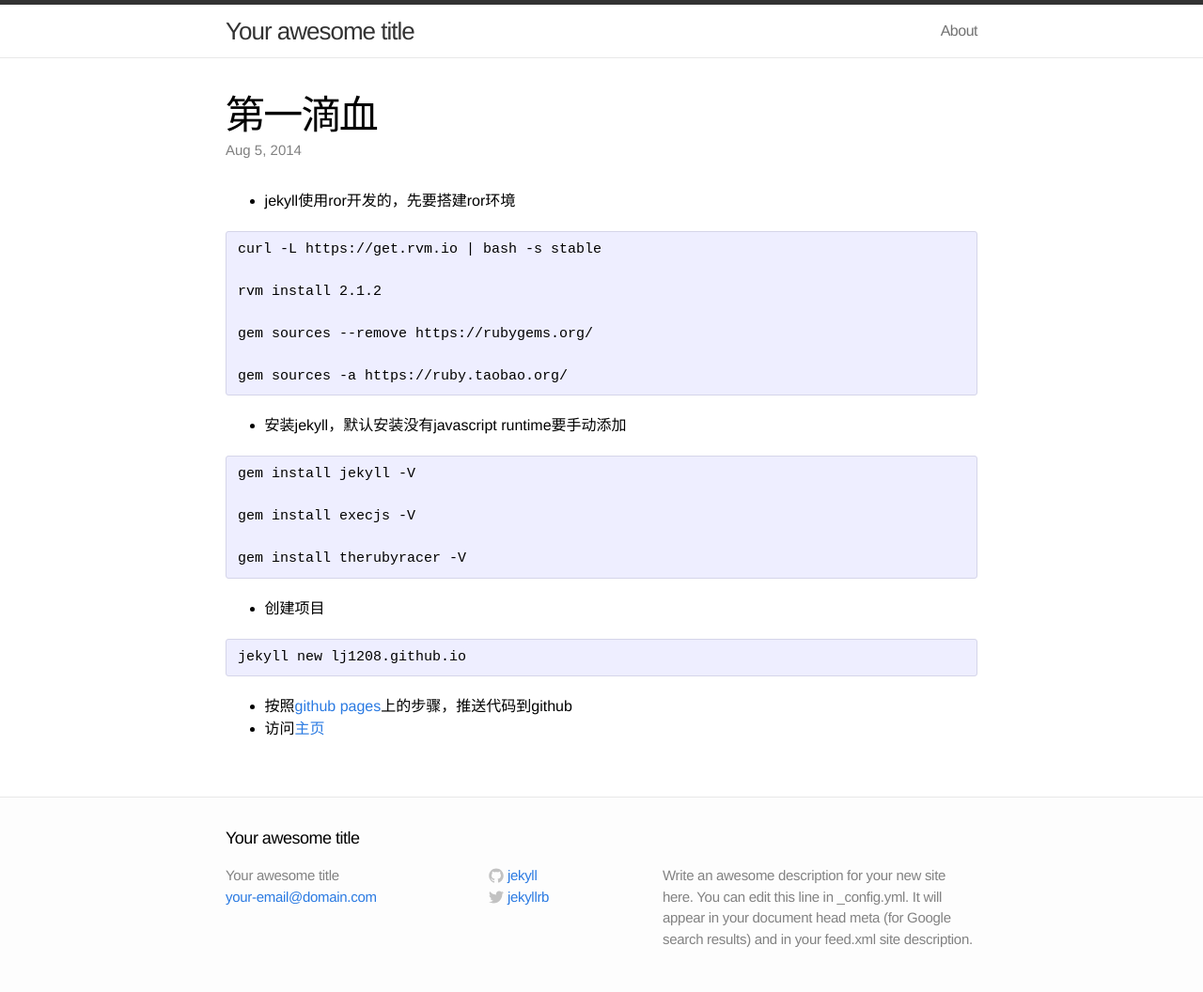
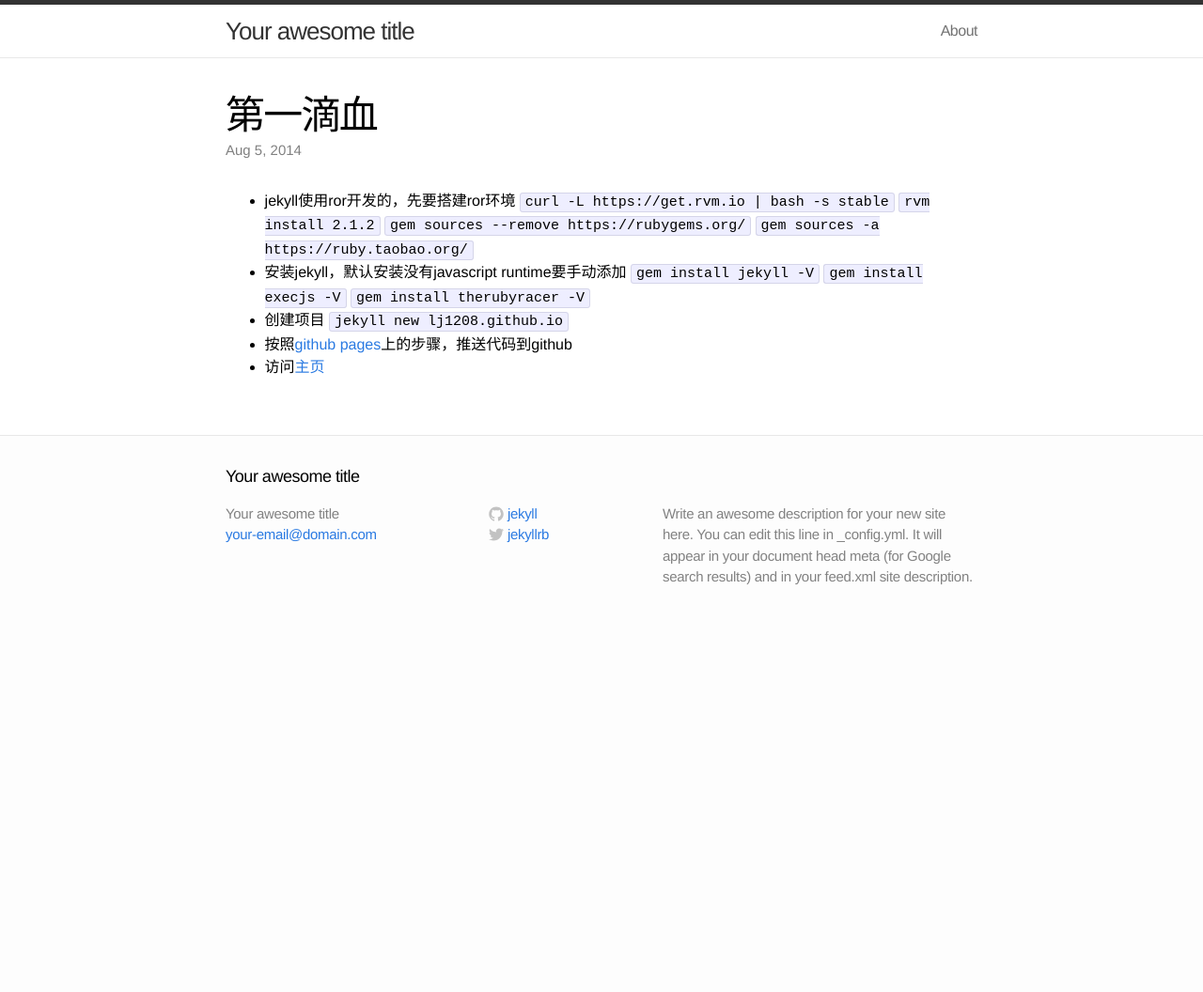
Before and after one commit to lj1208/lj1208.github.io, a Jekyll site: the page built from _posts/2014-08-05-第一滴血.markdown, in a window 1280 px wide. Shown: the whole page at 94% size. Built offline with Jekyll 4.4.1, drawn with Linux system fonts in a browser that asks for light colours; after the commit the page ends 900 px from its top, so only the background shows below that.

````diff
--- a/_posts/2014-08-05-第一滴血.markdown
+++ b/_posts/2014-08-05-第一滴血.markdown
@@ -5,34 +5,19 @@ date:   2014-08-05 22:50:25
 categories: jekyll update
 ---
 
-
 * jekyll使用ror开发的，先要搭建ror环境
-
-```
-curl -L https://get.rvm.io | bash -s stable
-
-rvm install 2.1.2
-
-gem sources --remove https://rubygems.org/
-
-gem sources -a https://ruby.taobao.org/
-```
+`curl -L https://get.rvm.io | bash -s stable`
+`rvm install 2.1.2`
+`gem sources --remove https://rubygems.org/`
+`gem sources -a https://ruby.taobao.org/`
 
 * 安装jekyll，默认安装没有javascript runtime要手动添加
-
-```
-gem install jekyll -V
-
-gem install execjs -V
-
-gem install therubyracer -V
-```
+`gem install jekyll -V`
+`gem install execjs -V`
+`gem install therubyracer -V`
 
 * 创建项目
-
-```
-jekyll new lj1208.github.io
-```
+`jekyll new lj1208.github.io`
 
 * 按照[github pages](https://pages.github.com/)上的步骤，推送代码到github
 * 访问[主页](http://lj1208.github.io)
````
